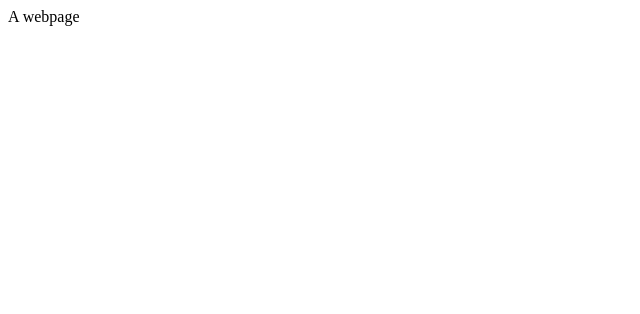
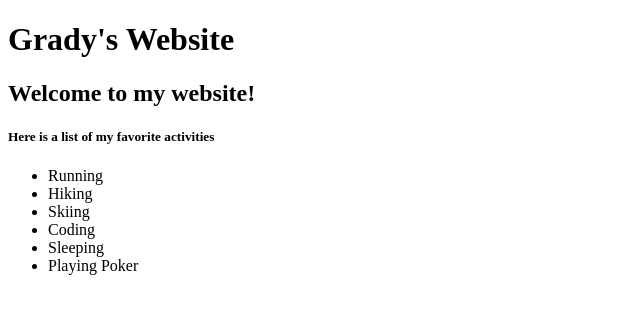
Before and after one commit to gradyr9/gradyr.me, a plain HTML site: page index.html in a window 1280 px wide. Shown: the whole page, without its empty margins (0-640 px from the left). Drawn offline with Linux system fonts and the light colour scheme.

Commit message:
Updated with my favorite activitimy favorite activities

```diff
--- a/index.html
+++ b/index.html
@@ -4,6 +4,16 @@
         <title>gradyr.me</title>
     </head>
     <body>
-        A webpage
+        <h1>Grady's Website</h1>
+        <h2>Welcome to my website!</h2>
+        <h5>Here is a list of my favorite activities</h5>
+        <ul>
+            <li>Running</li>
+            <li>Hiking</li>
+            <li>Skiing</li>
+            <li>Coding</li>
+            <li>Sleeping</li>
+            <li>Playing Poker</li>
+        </ul>
     </body>
 </html>
```
